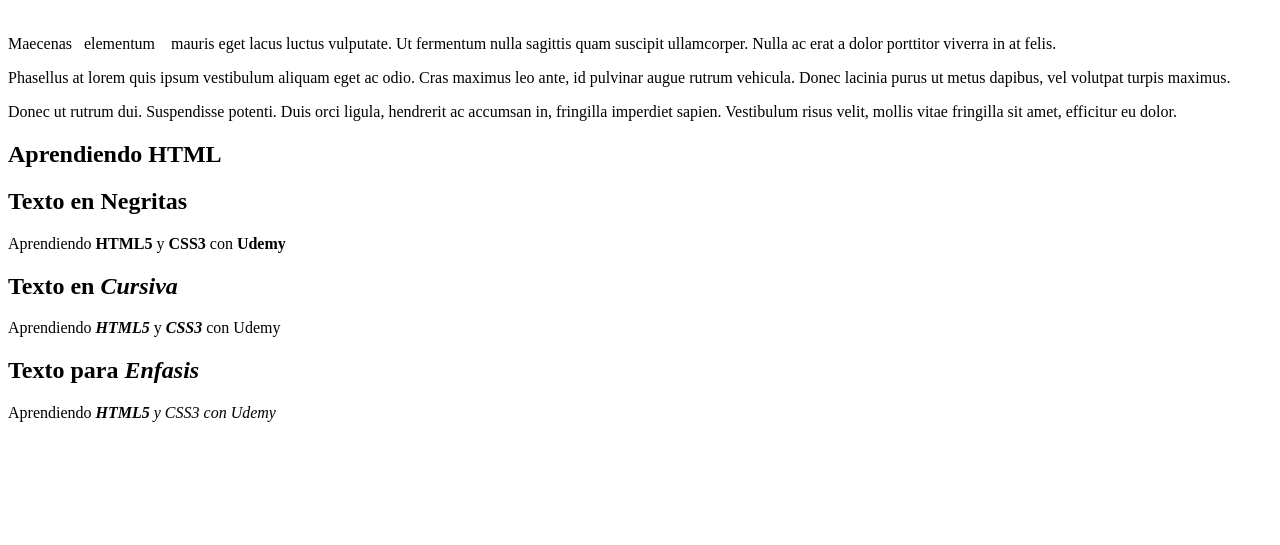
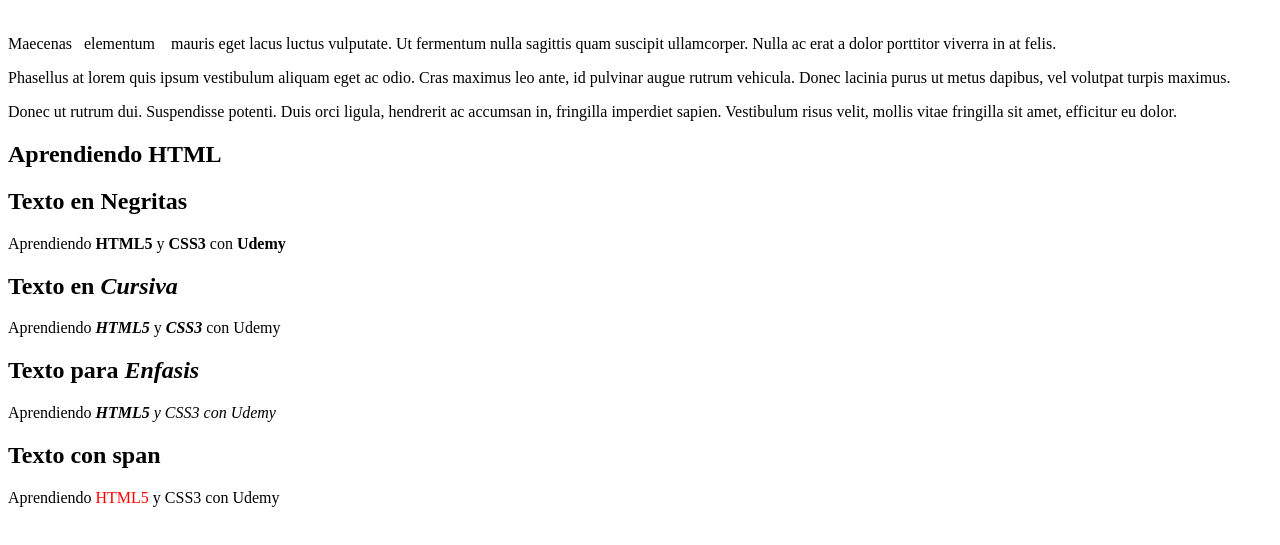
Before and after one commit to saulocervantes/DesarrolloWebCompletoconHTML5CSS3JSAJAXPHPyMySQL, a plain HTML site: page desarrolloweb/index.html in a window 1280 px wide. Shown: the part 79-624 px from the top of the page. Drawn offline with Linux system fonts and the light colour scheme.

Commit message:
29 La etiqueta SPAN

```diff
--- a/desarrolloweb/index.html
+++ b/desarrolloweb/index.html
@@ -22,5 +22,8 @@
 
     <h2>Texto para <em>Enfasis</em></h2>
     <p>Aprendiendo <em><b>HTML5</b> y CSS3 con Udemy</em></p>
+
+    <h2>Texto con span</h2>
+    <p>Aprendiendo <span style="color:red">HTML5</span> y CSS3 con Udemy</p>
   </body>
 </html>
```
